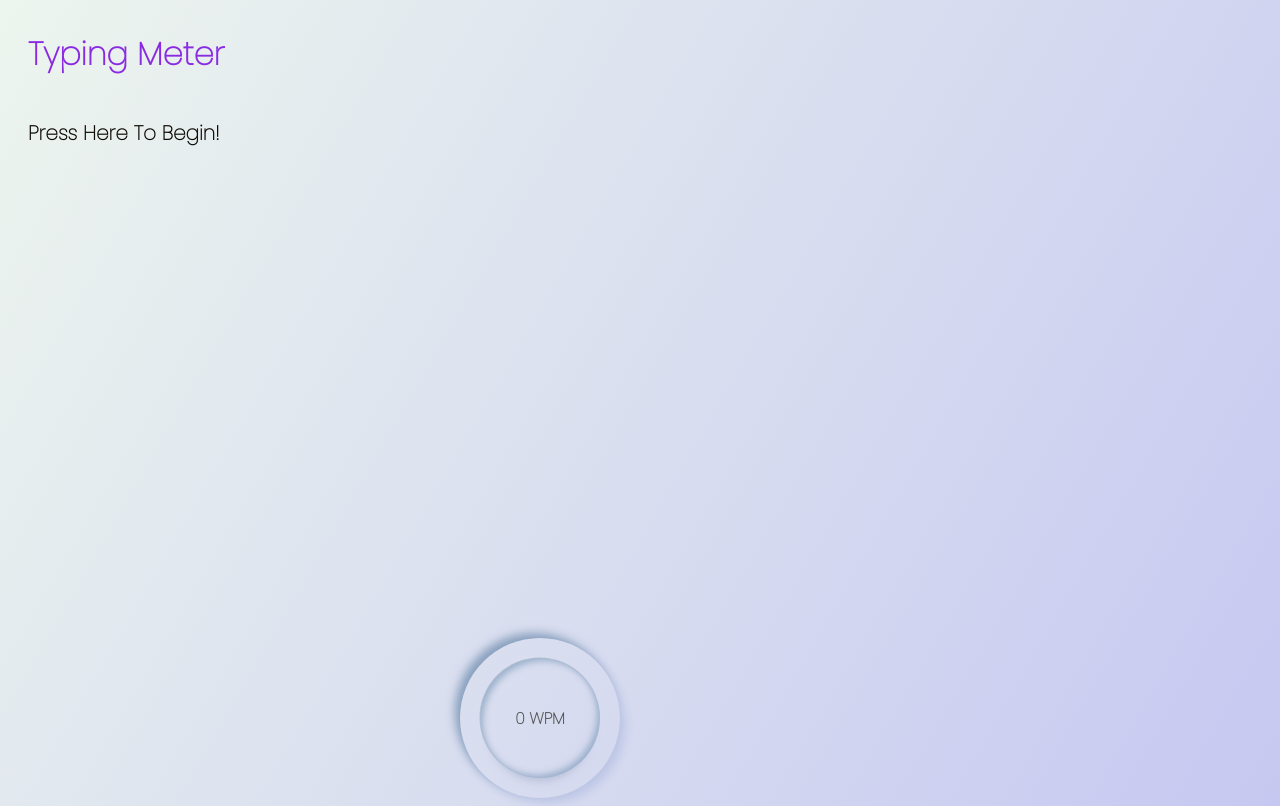
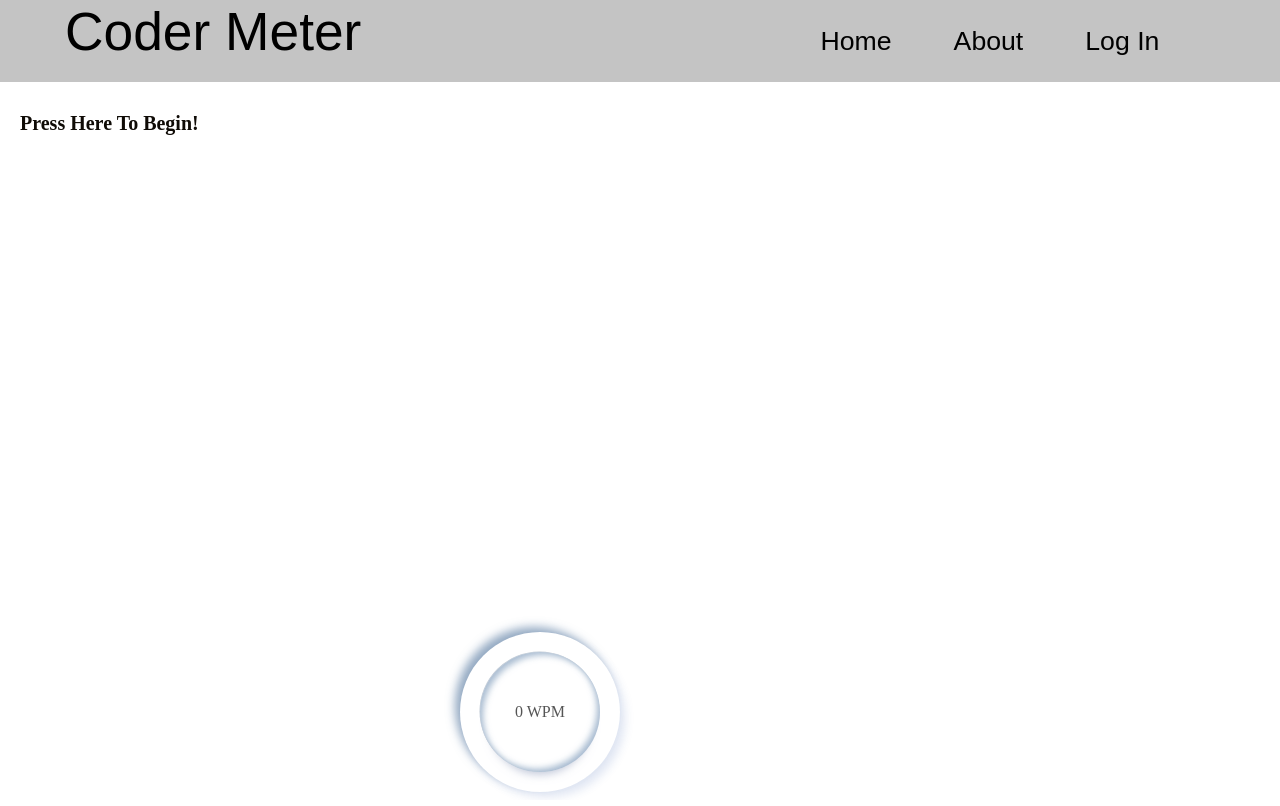
Before and after one commit to PembaD/javascript_projects, a plain HTML site: page javascript/projects/typing_meter/index.html in a window 1280 px wide. Drawn offline with Linux system fonts and the light colour scheme; a web font is replaced by a local one.

Commit message:
navbar styling

```diff
--- a/javascript/projects/typing_meter/index.html
+++ b/javascript/projects/typing_meter/index.html
@@ -7,18 +7,19 @@
     <link href="https://fonts.googleapis.com/css2?family=Poppins:wght@100&display=swap" rel="stylesheet">
     <link rel="stylesheet" href="https://cdnjs.cloudflare.com/ajax/libs/font-awesome/5.15.3/css/all.min.css" integrity="sha512-iBBXm8fW90+nuLcSKlbmrPcLa0OT92xO1BIsZ+ywDWZCvqsWgccV3gFoRBv0z+8dLJgyAHIhR35VZc2oM/gI1w==" crossorigin="anonymous" />
     <link rel="stylesheet" href="./style.css">
+    <!-- font stuff  -->
+    <link href="https://fonts.googleapis.com/css2?family=Glegoo&display=swap" rel="stylesheet">
     <title>Typing Meter</title>
 </head>
 <body>
-    <!-- <nav>
-        <header>Typing Meter</header>
+    <nav>
+        <header>Coder Meter</header>
         <ul>
-            <li><a href="#">Home</a></li>
-            <li><a href="#">About</a></li>
-            <li><a href="#">Log In</a></li>
+            <li><a class="nav-options" href="#">Home</a></li>
+            <li><a class="nav-options" href="#">About</a></li>
+            <li><a class="nav-options" href="#">Log In</a></li>
         </ul>
-    </nav> -->
-    <header>Typing Meter</header>
+    </nav>
     <div class="content">
         <div class="row container" id="text-box">
             <!-- java script will populate this -->
--- a/javascript/projects/typing_meter/style.css
+++ b/javascript/projects/typing_meter/style.css
@@ -1,24 +1,75 @@
+/*
+Notes: Float and Display
+    + two main display types - inline and block
+        - display:
+            - block - e.g. div,p
+            - inline - e.g. span,bold
+            - None - no longer visible and does not take space
+            - Inline-block - inline with block-level spacing
+    + float
+        - left,right
+        - inherit - take float property of parent element
+
+Flexbox: layout feature alternative( and more advanced) than display & float
+    + display: flex;
+    + flex-direction: row/column/row-reverse/column-reverse;
+    + flex-wrap: wrap/no-wrap;
+    + alignment:
+        * justify-content: flex-start/flex-end/center;
+    + flex-order
+    + flex-grow-shrink-basis
+
+
+*/
+
 *{
-    box-sizing: border-box;
+    box-sizing: border-box; /*box size includes margin and padding*/
 }
+
 body{
-    background-image: linear-gradient(120deg,#edf5ee,#c6c8f1);
-    color: white;
-    font-family: "Poppins",sans-serif;
-    font-weight: 900;
-    /* background-color: rgb(255, 255, 255); */
+    background-color: rgb(255, 255, 255);
+    margin: 0px;
 }
+
 nav{
     background-color: #c4c4c4;
-    margin: 0px 0px 0px 0px;
+    width: 100%;
+    display: flex;
+    justify-content: center;
+    /* border: 1px solid rgb(10, 179, 66); */
+}
+
+header, ul, .nav-options {
+    /* border: 1px solid rgb(10, 179, 66); for testing */
+    color: black;
+    font-family: 'Glegoo',sans-serif;
+    margin: 0% 5%;
+    padding: 1px;
 }
 
 header{
-    border: 0px solid rgb(110, 182, 134);
-    border-radius: 1px;
-    padding: 10px;
-    margin: 20px 10px 10px 10px;
+    font-size: 40pt;
+    text-align: center;
 }
+
+ul{
+    list-style-type: none; /*remove default list styles*/
+    padding: 2%;
+
+    /* content alginment */
+    display: flex;
+    justify-content: center;
+    align-items: center;
+    margin-left: auto;
+
+}
+.nav-options {
+    text-decoration: none;
+    font-size: 20pt;
+    margin: 2px 30px;
+}
+
+
 div.content{
     border: 0px solid rgb(108, 187, 101);
     /* border-radius: 5px; */
@@ -27,13 +78,6 @@ div.content{
     /* background-color: #6796df; */
 }
 
-header{
-    font-size: xx-large;
-    font-weight: bolder;
-    text-align: left;
-    color: black;
-    color: blueviolet;
-}
 
 div.container{
     height: 500px;
```
Also changed, not shown: javascript/projects/typing_meter/images/figma_prototype.png (added).
